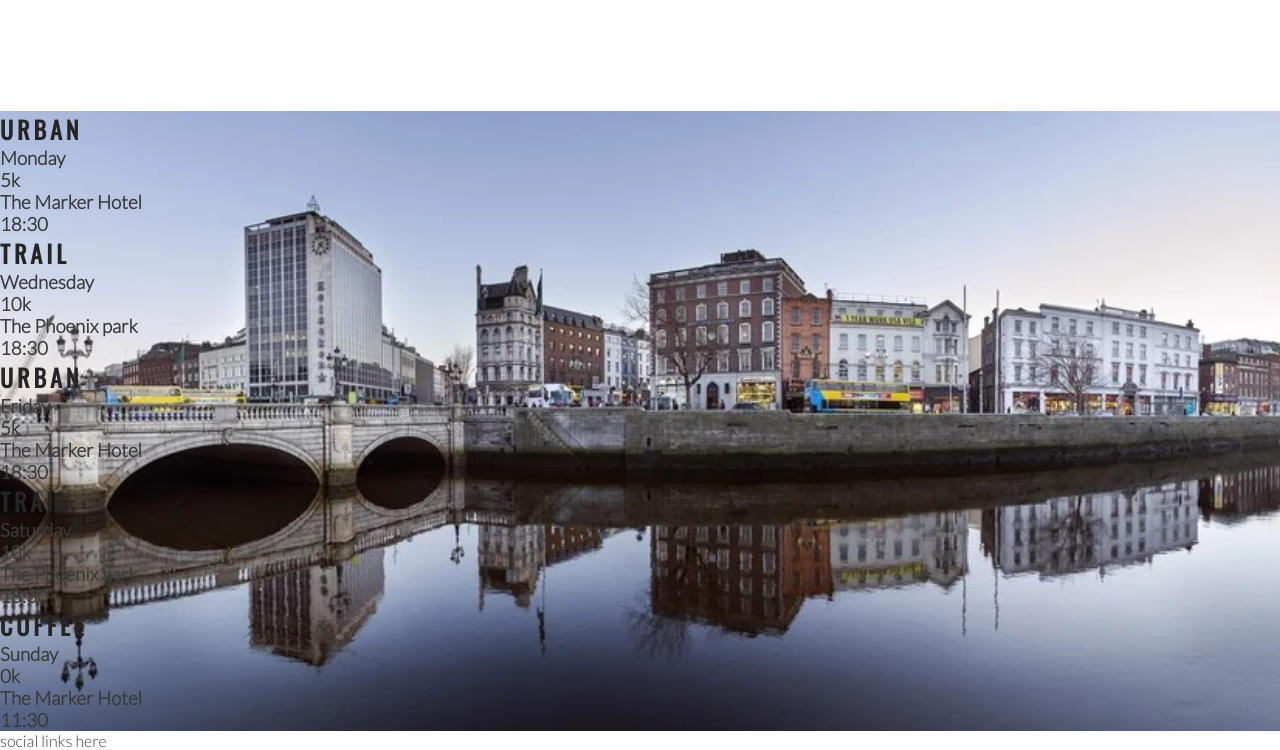
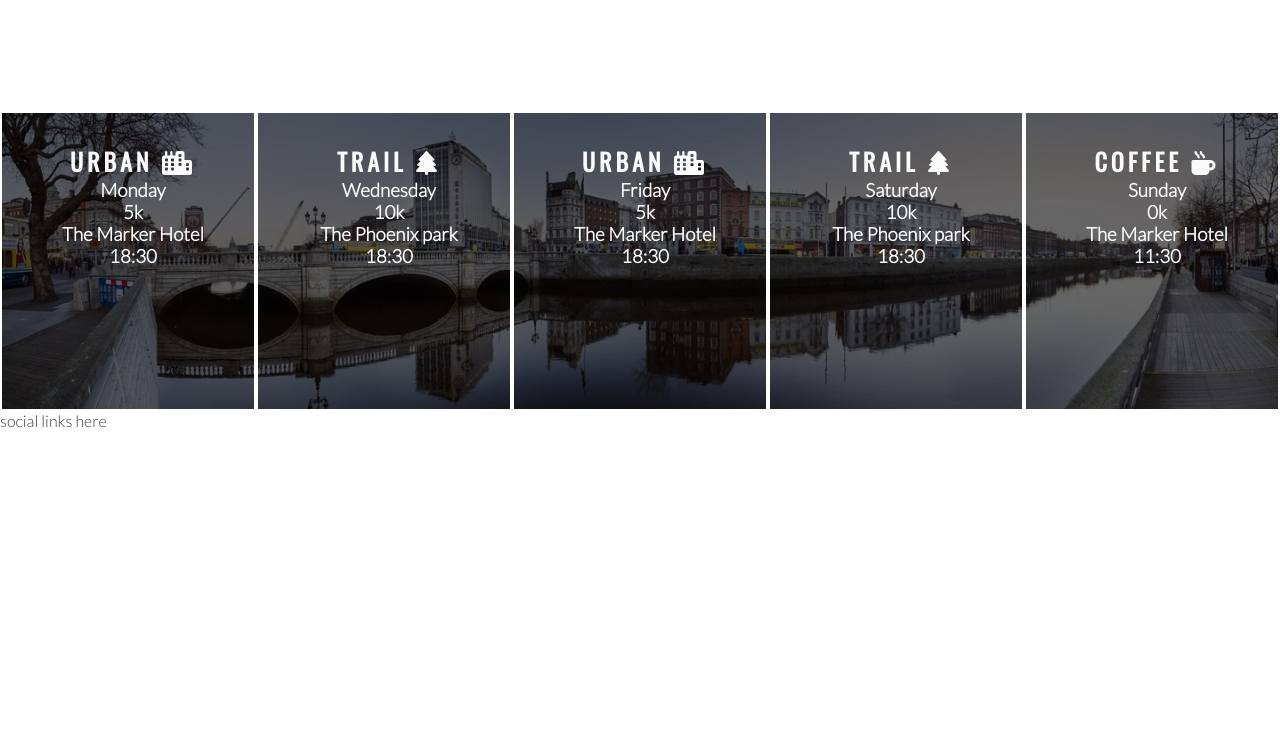
Before and after one commit to onabz/love-running, a plain HTML site: page index.html in a window 1280 px wide. Shown: the part 1184-1934 px from the top of the page. After the commit the page ends 1614 px from the top, so only its background shows below. Drawn offline with nearby package versions, Linux system fonts and the light colour scheme.

Commit message:
Style times panels and add icons

```diff
--- a/assets/css/styles.css
+++ b/assets/css/styles.css
@@ -76,7 +76,7 @@ h1, h2 {
     width: 100%;
     background: url("../images/hero-image.webp") no-repeat center center;
 
-    /* aniates zoom effect on loading page */
+    /* animates zoom effect on loading page */
     animation-name: hero-zoom;
     animation-duration: 5s;
     animation-fill-mode: forwards;
@@ -200,3 +200,19 @@ hr {
     width: 100%;
     overflow: hidden;
 }
+
+#times div {
+color: #fafafa;
+background-color: rgba(0, 0, 0, .6);
+width: 20%;
+height: 300px;
+float: left;
+padding: 30px 0 0 10px;
+text-align: center;
+border: 2px solid white;
+box-sizing: border-box;
+}
+
+#times h2 {
+    color: #fafafa;
+}
--- a/index.html
+++ b/index.html
@@ -83,35 +83,35 @@
   </section>
   <section id="times">
       <div>
-        <h2>Urban</h2>
+        <h2>Urban <i class="fas fa-city"></i></h2>
         <h3>Monday</h3>
         <h3>5k</h3>
         <h3>The Marker Hotel</h3>
         <h3>18:30</h3>
       </div>
       <div>
-        <h2>Trail</h2>
+        <h2>Trail <i class="fas fa-tree"></i></h2>
         <h3>Wednesday</h3>
         <h3>10k</h3>
         <h3>The Phoenix park</h3>
         <h3>18:30</h3>
       </div>
       <div>
-        <h2>Urban</h2>
+        <h2>Urban <i class="fas fa-city"></i></h2>
         <h3>Friday</h3>
         <h3>5k</h3>
         <h3>The Marker Hotel</h3>
         <h3>18:30</h3>
       </div>
       <div>
-        <h2>Trail</h2>
+        <h2>Trail <i class="fas fa-tree"></i></h2>
         <h3>Saturday</h3>
         <h3>10k</h3>
         <h3>The Phoenix park</h3>
         <h3>18:30</h3>
       </div>
       <div>
-        <h2>Coffee</h2>
+        <h2>Coffee <i class="fas fa-mug-hot"></i></h2>
         <h3>Sunday</h3>
         <h3>0k</h3>
         <h3>The Marker Hotel</h3>
```
